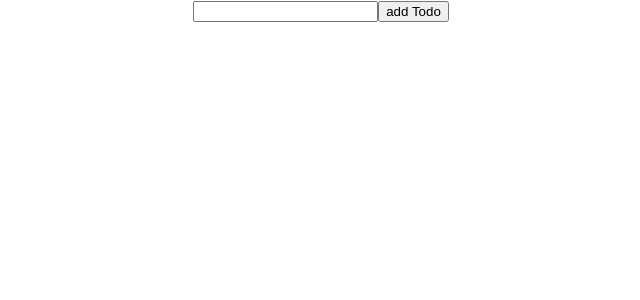
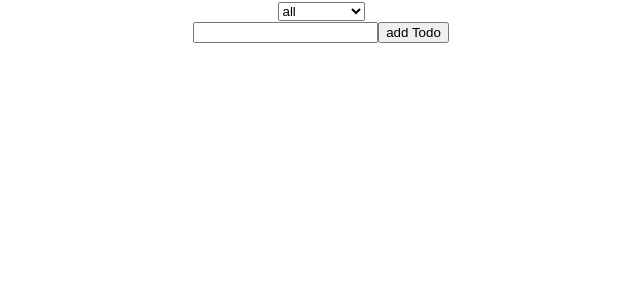
Before and after one commit to ssiddhesh64/todo-list-react-app, a React (Create React App) app: page / in a window 1280 px wide. Shown: the top 300 px of the page, without its empty margins (319-959 px from the left). Built offline with nearby package versions, Linux system fonts and the light colour scheme.

Commit message:
added dropdown to filter todos all/incomplete/complete

```diff
--- /dev/null
+++ b/src/Components/Dropdown.js
@@ -0,0 +1,15 @@
+import React from 'react'
+
+export const Dropdown = ({values, value, onChange}) => {
+
+    const handleChange = (e) => {
+        onChange(e.target.value)
+    }
+    return (
+        <select value={value} onChange={handleChange}>
+            {values.map((value) => {
+                return <option key={value} value={value}> {value} </option>
+            })}
+        </select>
+    )
+}
--- a/src/Components/Todos.js
+++ b/src/Components/Todos.js
@@ -1,4 +1,5 @@
 import React, { useState } from 'react'
+import { Dropdown } from './Dropdown';
 import { Todo } from './Todo';
 // import shortid from 'shortid'
 import { TodoForm } from './TodoForm';
@@ -6,7 +7,21 @@ import { TodoForm } from './TodoForm';
 
 export const Todos = () => {
 
+    let currentTodos = []
     const [todos, setTodos] = useState([]);
+    const show = ["all", "completed", "incomplete"]
+    const [showTodo, setShowTodo] = useState("all");
+
+    if(showTodo==="all"){
+        currentTodos = todos
+    }
+    else if(showTodo==="completed"){
+        currentTodos = todos.filter(todo => todo.completed === true)
+    }
+    else {
+        currentTodos = todos.filter(todo => todo.completed === false)
+    }
+
     const addTodo = (todo) => {
         console.log(todo)
         console.log(todos)
@@ -32,13 +47,16 @@ export const Todos = () => {
         setTodos(todos.filter((todo) => (todo.id !== id)));
     }
 
+    const handleChange = (value) => {
+        setShowTodo(value)
+    }
     return (
         <div >
+            <Dropdown value={showTodo} values={show} onChange={handleChange}/>
             <TodoForm onSubmit={addTodo} />
-            {todos.map((todo) => {
+            {currentTodos.map((todo) => {
                 return <Todo onDelete={() => handleDeleteTodo(todo.id)} key={todo.id} title={todo.text} onClick={() => handleToggle(todo.id)} completed={todo.completed}/>
             })}
-
         </div>
     )
 }
```
